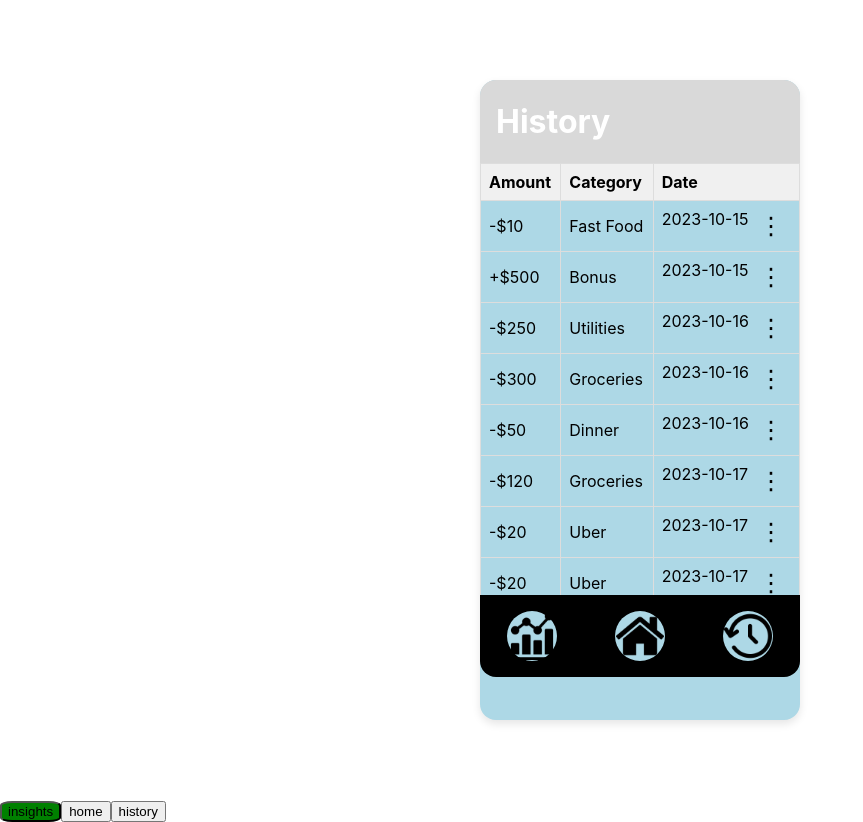
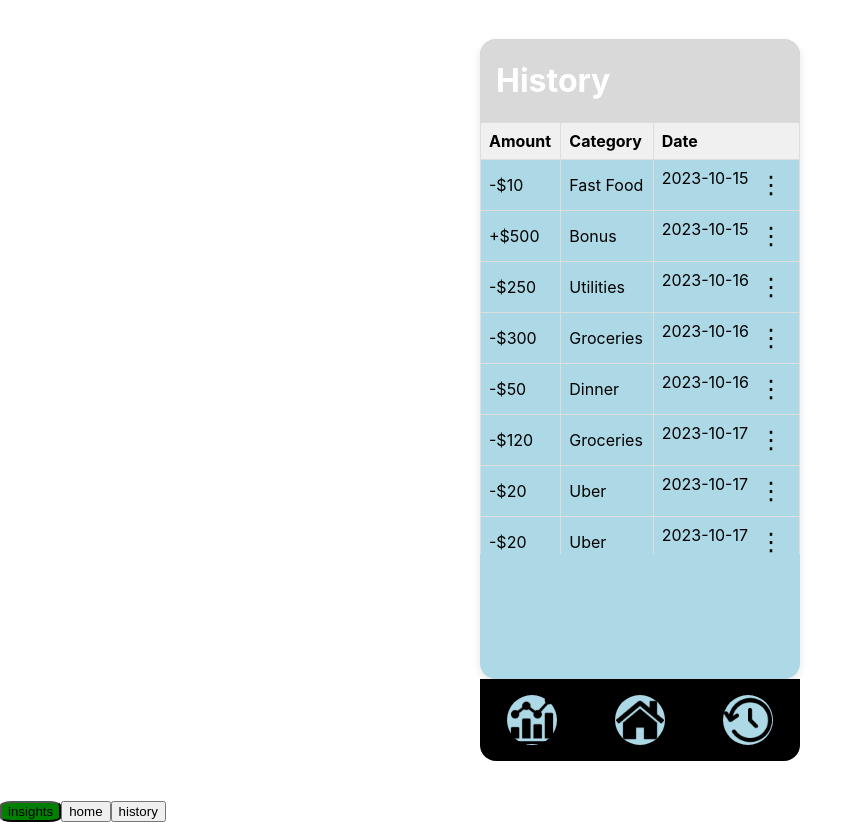
Before and after one commit to jak1841/CS_422_group_finance_app, a React (Create React App) app: page / in a window 1280 px wide. Both pictures are taken after a click on the button 746 px from the left and 679 px from the top of the page. Shown: the whole page, without its empty margins (0-863 px from the left). Built offline with nearby package versions, Linux system fonts and the light colour scheme.

Commit message:
Hopefully made it so that the bottom menu bar is down

```diff
--- a/src/History.css
+++ b/src/History.css
@@ -61,7 +61,7 @@
 
 
 #bottom_menu_history {
-    width: 100%;
+    width: 20rem;
     display: flex;
     flex-direction: row;
     justify-content: center; /* This will spread out your buttons */
--- a/src/History.js
+++ b/src/History.js
@@ -15,12 +15,12 @@ export const History = ({ switchScreen }) => {
             <div id="history_screen">
                 <div id="top_bar_history">
                     <h1>History</h1>
-
                 </div>
 
                 <Finance_table />
 
-                <div id="bottom_menu_history">
+            </div>
+            <div id="bottom_menu_history">
                     <button className="menu_button_history" onClick={() => switchScreen('insights')}>
                         <img className="menus_buttons_image_history" src={insight} alt="Insights" />
                     </button>
@@ -32,7 +32,6 @@ export const History = ({ switchScreen }) => {
                     </button>
                 </div>
 
-            </div>
         </div>
     );
 }
```
